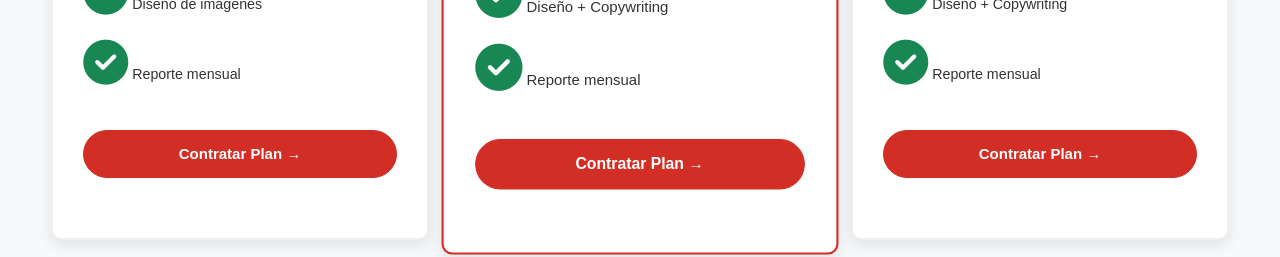
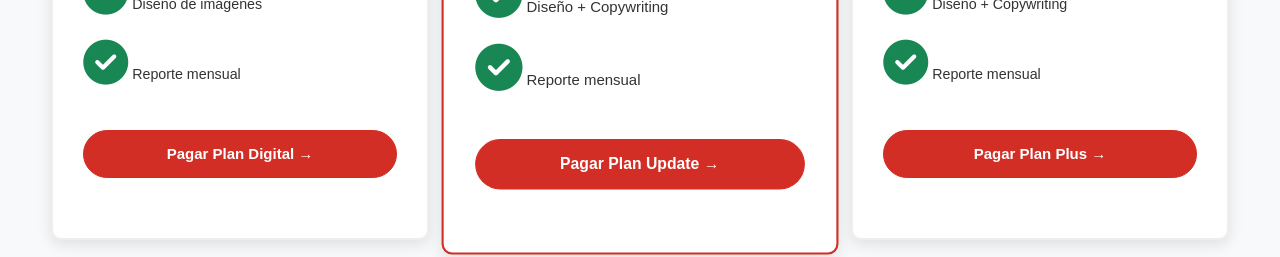
Before and after one commit to Jorge79-82/mkt3, a website: page redessociales.html in a window 1280 px wide. Shown: the part 4160-4417 px from the top of the page. Drawn offline with nearby package versions, Linux system fonts and the light colour scheme.

Commit message:
Update payment links for service plans

```diff
--- a/redessociales.html
+++ b/redessociales.html
@@ -758,7 +758,7 @@
                   <li><i class="fas fa-check-circle text-success"></i> Diseño de imágenes</li>
                   <li><i class="fas fa-check-circle text-success"></i> Reporte mensual</li>
                 </ul>
-                <a href="https://docs.google.com/forms/d/e/1FAIpQLScRYcO7h379Inmk3FPfZl_L76rs1EqRa0UhTwPL3DLFU20VuQ/viewform" target="_blank" class="btn btn-primary w-100">Contratar Plan →</a>
+                <a href="https://link.mercadopago.com.mx/manndarinkt" target="_blank" class="btn btn-primary w-100">Pagar Plan Digital →</a>
               </div>
             </div>
 
@@ -775,7 +775,7 @@
                   <li><i class="fas fa-check-circle text-success"></i> Diseño + Copywriting</li>
                   <li><i class="fas fa-check-circle text-success"></i> Reporte mensual</li>
                 </ul>
-                <a href="https://docs.google.com/forms/d/e/1FAIpQLScRYcO7h379Inmk3FPfZl_L76rs1EqRa0UhTwPL3DLFU20VuQ/viewform" target="_blank" class="btn btn-primary w-100">Contratar Plan →</a>
+                <a href="https://link.mercadopago.com.mx/manndarinkt" target="_blank" class="btn btn-primary w-100">Pagar Plan Update →</a>
               </div>
             </div>
 
@@ -791,7 +791,7 @@
                   <li><i class="fas fa-check-circle text-success"></i> Diseño + Copywriting</li>
                   <li><i class="fas fa-check-circle text-success"></i> Reporte mensual</li>
                 </ul>
-                <a href="https://docs.google.com/forms/d/e/1FAIpQLScRYcO7h379Inmk3FPfZl_L76rs1EqRa0UhTwPL3DLFU20VuQ/viewform" target="_blank" class="btn btn-primary w-100">Contratar Plan →</a>
+                <a href="https://link.mercadopago.com.mx/manndarinkt" target="_blank" class="btn btn-primary w-100">Pagar Plan Plus →</a>
               </div>
             </div>
           </div>
```
